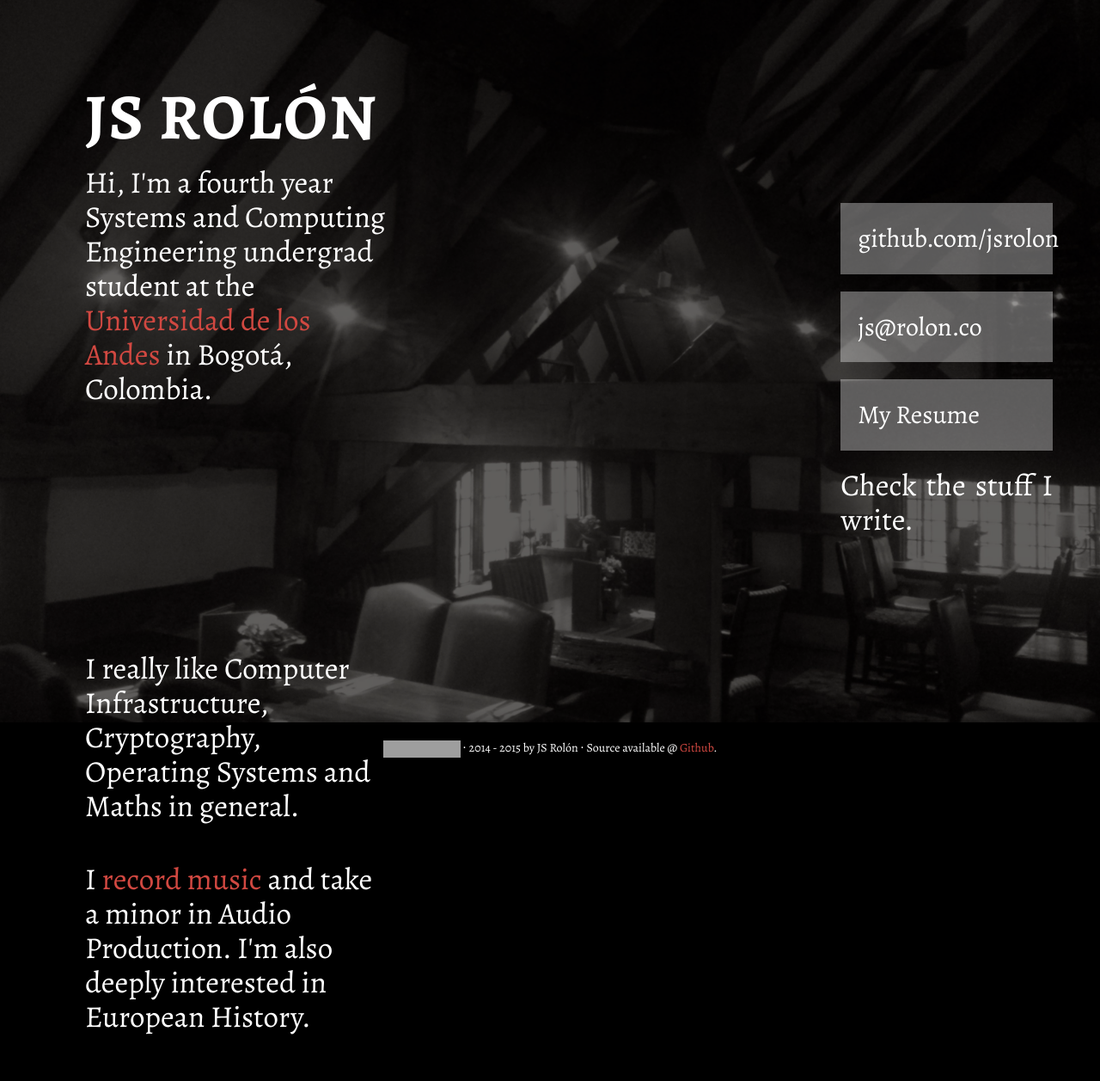
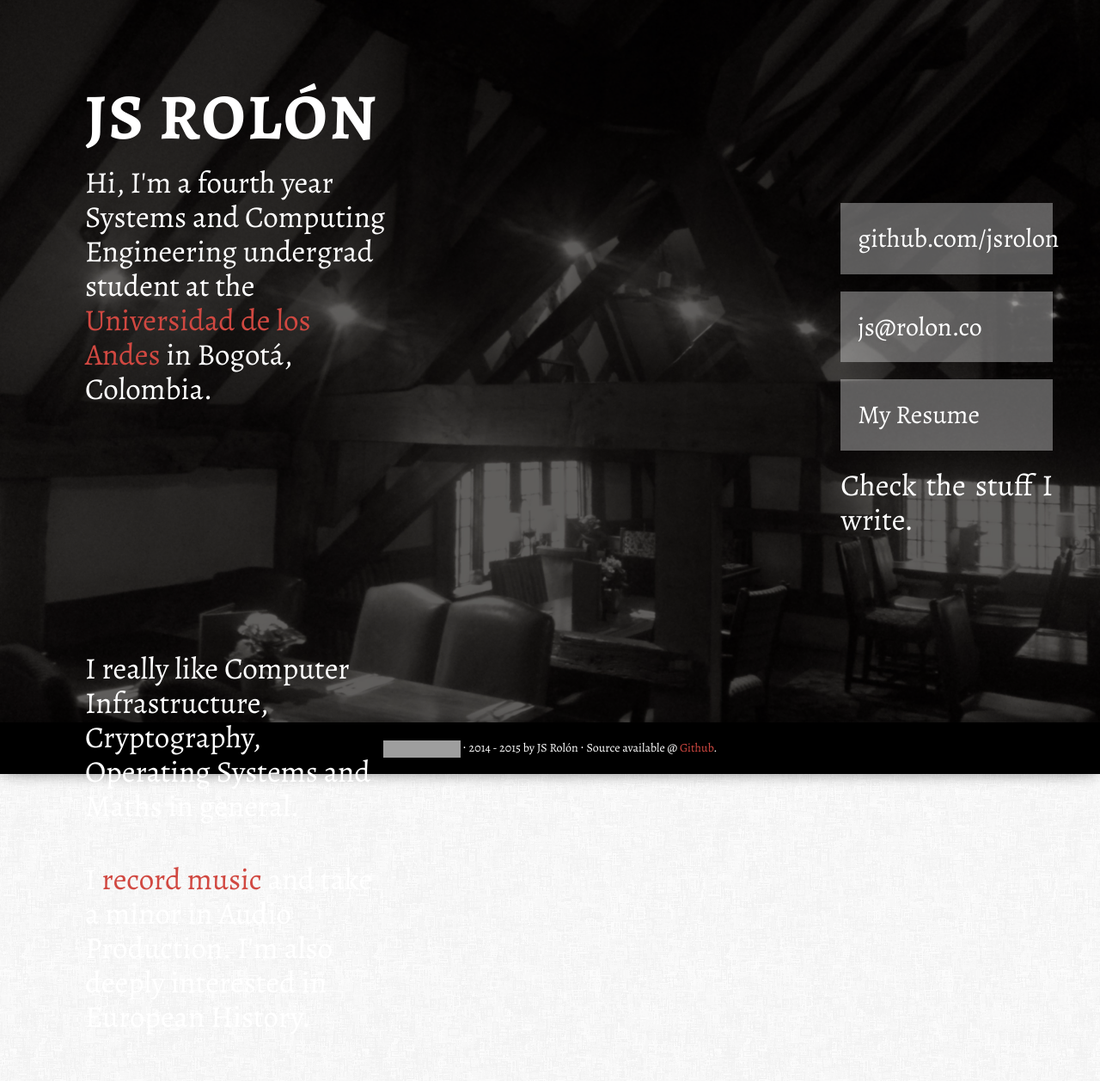
Before and after one commit to jsrolon/jsrolon.github.io, a Jekyll site: the page built from index.html, in a window 1280 px wide. Shown: the whole page at 86% size. Built offline with Jekyll 4.4.1, drawn with Linux system fonts in a browser that asks for light colours; the list of posts is cut into pages by our own code; grey boxes are pictures that could not be loaded.

Commit message:
Revert "quick fix for scrolling problem"
This reverts commit 370766349dfb0fec2e65c8d4cdb52bc4f50ac874.

```diff
--- a/css/style.scss
+++ b/css/style.scss
@@ -16,7 +16,7 @@ html, body {
 
 	font-family: 'Alegreya', serif;
 	color: rgba(0, 0, 0, 0.75);
-	background-color: black;
+	background-image: url(../img/pattern.png);
 }
 
 body {
```
